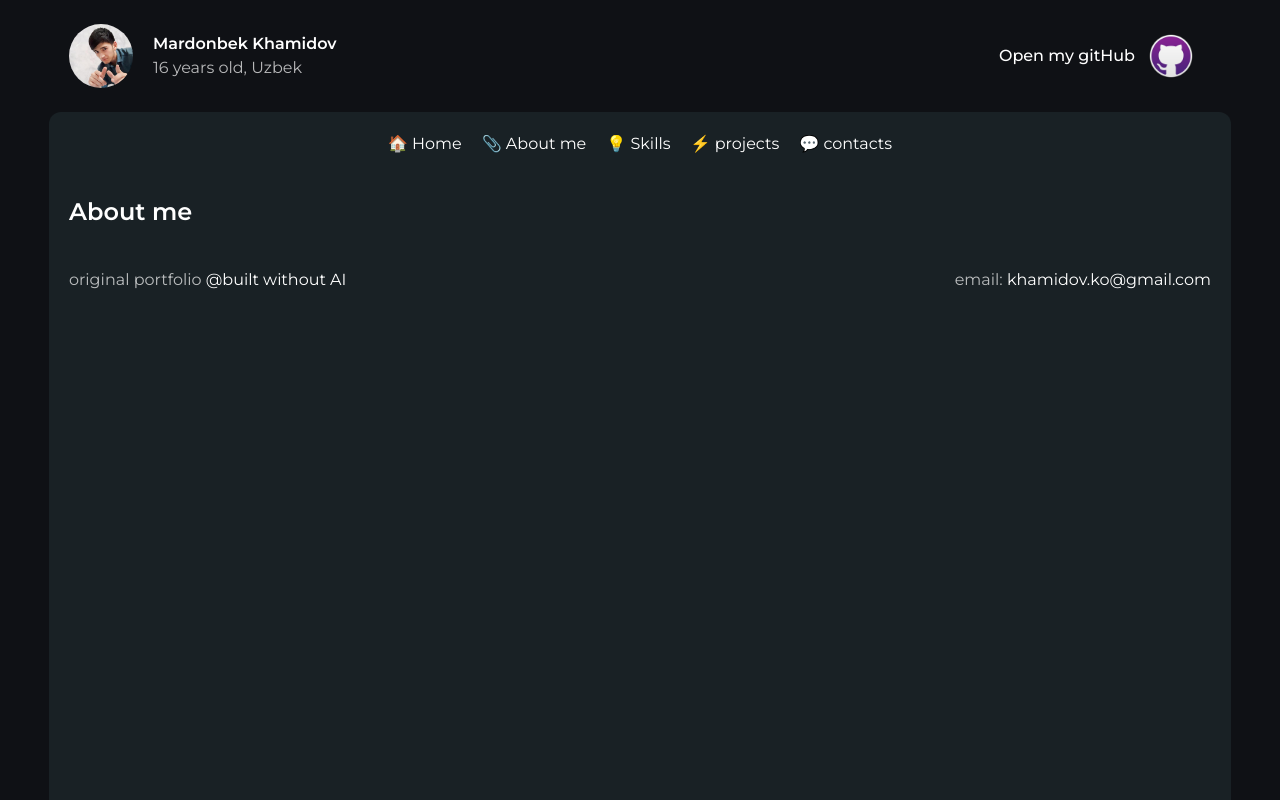
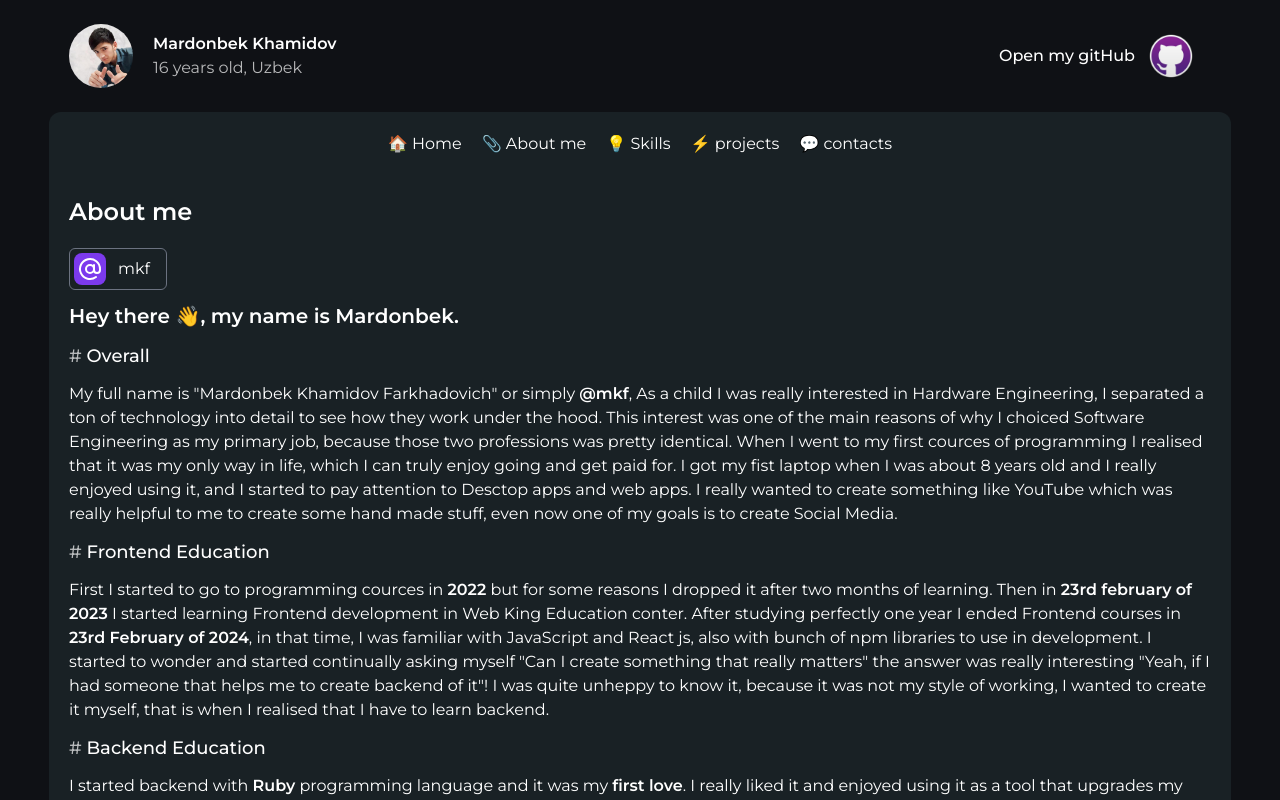
Before and after one commit to silvante/portfolio, a React (Vite) app: page /info in a window 1280 px wide. Shown: the top 800 px of the page. Built offline with nearby package versions, Linux system fonts and the light colour scheme.

Commit message:
only articles left

```diff
--- a/src/components/Banner.jsx
+++ b/src/components/Banner.jsx
@@ -1,6 +1,7 @@
 import React from "react";
 import Space from "../lottie/Space";
 import { team_members } from "../data";
+import { Link } from "react-router-dom";
 
 const Banner = () => {
   return (
@@ -25,6 +26,7 @@ const Banner = () => {
             );
           })}
         </div>
+        <Link to={"/info"} className="px-4 py-2 bg-violet-600 rounded-xl inline-block mt-4">About me →</Link>
       </div>
       <div className="max-w-full md:max-w-[280px] lg:max-w-[380px]">
         <Space />
--- /dev/null
+++ b/src/components/ScrollToTop.jsx
@@ -0,0 +1,13 @@
+// ScrollToTop.jsx
+import { useEffect } from 'react';
+import { useLocation } from 'react-router-dom';
+
+export default function ScrollToTop() {
+  const location = useLocation();
+
+  useEffect(() => {
+    window.scrollTo(0, 0);
+  }, [location.pathname]);
+
+  return null;
+}
--- a/src/layouts/MainLayout.jsx
+++ b/src/layouts/MainLayout.jsx
@@ -2,10 +2,12 @@ import { Outlet } from "react-router-dom";
 import Header from "../components/Header";
 import Nav from "../components/Nav";
 import Footer from "../components/Footer";
+import ScrollToTop from "../components/ScrollToTop";
 
 const MainLayout = () => {
   return (
     <main className="w-full h-screen flex justify-center">
+      <ScrollToTop />
       <div className="w-[90%] lg:w-contain flex flex-col">
         <Header />
         <div className="w-full flex-1 main_bg rounded-tr-xl rounded-tl-xl">
--- a/src/pages/Info.jsx
+++ b/src/pages/Info.jsx
@@ -1,11 +1,39 @@
-import React from 'react'
+import React from "react";
+import { profile_picture } from "../data";
+import { AtSign } from "lucide-react";
+import { Link } from "react-router-dom";
 
 const Info = () => {
   return (
-    <div className="p-5">
+    <div className="p-5 space-y-5">
       <h1 className="text-2xl font-semibold">About me</h1>
+      <div className="flex flex-col items-start space-y-3">
+        <div className="p-1 rounded-md border border-gray-500 flex items-center cursor-pointer">
+          <div className="bg-violet-600 p-1 rounded-lg">
+            <AtSign />
+          </div>
+          <p className="px-3">mkf</p>
+        </div>
+        <h2 className="text-xl font-semibold">
+          Hey there 👋, my name is Mardonbek.
+        </h2>
+        <h3 className="text-lg font-medium"><span className="text-white/70">#</span> Overall</h3>
+        <p>
+          My full name is "Mardonbek Khamidov Farkhadovich" or simply <span className="font-semibold"> @mkf</span>, As a child I was really interested in Hardware Engineering, I separated a ton of technology into detail to see how they work under the hood. This interest was one of the main reasons of why I choiced Software Engineering as my primary job, because those two professions was pretty identical. When I went to my first cources of programming I realised that it was my only way in life, which I can truly enjoy going and get paid for. I got my fist laptop when I was about 8 years old and I really enjoyed using it, and I started to pay attention to Desctop apps and web apps. I really wanted to create something like YouTube which was really helpful to me to create some hand made stuff, even now one of my goals is to create Social Media.
+        </p>
+        <h3 className="text-lg font-medium"><span className="text-white/70">#</span> Frontend Education</h3>
+        <p>
+          First I started to go to programming cources in <span className="font-semibold">2022</span> but for some reasons I dropped it after two months of learning. Then in <span className="font-semibold">23rd february of 2023</span> I started learning Frontend development in Web King Education conter. After studying perfectly one year I ended Frontend courses in <span className="font-semibold">23rd February of 2024</span>, in that time, I was familiar with JavaScript and React js, also with bunch of npm libraries to use in development. I started to wonder and started continually asking myself "Can I create something that really matters" the answer was really interesting "Yeah, if I had someone that helps me to create backend of it"! I was quite unheppy to know it, because it was not my style of working, I wanted to create it myself, that is when I realised that I have to learn backend.
+        </p>
+        <h3 className="text-lg font-medium"><span className="text-white/70">#</span> Backend Education</h3>
+        <p>
+          I started backend with <span className="font-semibold">Ruby</span> programming language and it was my <span className="font-semibold">first love</span>. I really liked it and enjoyed using it as a tool that upgrades my productivity. Ruby really did its job with <span className="font-semibold">Ruby on Rails</span> it was really easy to use and had beautyful and elegance syntax that I really liked. But as I was only frontend developer, RoR was not easy for me. After failing to learn RoR I started learning <span className="font-semibold">NodeJs</span> for backend. Node js was more complicated then rails but I forced myself to learn it and that complexity helped me to level-up as a backend developer. I wanted to learn PHP at the time I wanted to learn Golang but non of them felt like Ruby. And I came back to Ruby on Rails, and this time was different I could understand every method of it and I was really interested to learn it and to do it my primary Tool. But just because there was no jobs for Ruby in my country Uzbekistan, and now I am using Ruby on Rails for only my side projects.
+        </p>
+      </div>
+      <p>-- if you want to know about me more You can chack my <Link to={"/contacts"} className="text-violet-600 underline">contacts</Link></p>
+      <Link to={"/skills"} className="px-4 py-2 bg-violet-600 rounded-xl inline-block">Skills →</Link>
     </div>
-  )
-}
+  );
+};
 
-export default Info
+export default Info;
--- a/src/pages/Projects.jsx
+++ b/src/pages/Projects.jsx
@@ -1,15 +1,28 @@
-import React from 'react'
-import Portfolio from '../sections/Portfolio'
+import React from "react";
+import Portfolio from "../sections/Portfolio";
+import { Link } from "react-router-dom";
 
 const Projects = () => {
   return (
     <div className="p-5 space-y-5">
       <h1 className="text-2xl font-semibold">Projects</h1>
-      <p className='lg:w-2/3'>Those projects are all created by myself and with minimal help of AI. Some of those are only backend parts and some are frontend. Also I have Full-stack projects which had built with rails. Finally some projects are Figma designs.</p>
+      <p className="lg:w-2/3">
+        Those projects are all created by myself and with minimal help of AI.
+        Some of those are only backend parts and some are frontend. Also I have
+        Full-stack projects which had built with rails. Finally some projects
+        are Figma designs.
+      </p>
       <p>-- all projects</p>
       <Portfolio />
+      <p>-- next page</p>
+      <Link
+        to={"/contacts"}
+        className="px-4 py-2 bg-violet-600 rounded-xl inline-block"
+      >
+        Contacts →
+      </Link>
     </div>
-  )
-}
+  );
+};
 
-export default Projects
+export default Projects;
--- a/src/pages/Skills.jsx
+++ b/src/pages/Skills.jsx
@@ -1,15 +1,28 @@
-import React from 'react'
-import SkillCards from '../sections/SkillCards'
+import React from "react";
+import SkillCards from "../sections/SkillCards";
+import { Link } from "react-router-dom";
 
 const Skills = () => {
   return (
     <div className="p-5 space-y-5">
       <h1 className="text-2xl font-semibold">Skills</h1>
-      <p className='lg:w-2/3'>In the cards below, my main skills that I mastered in my carrier of Software engineer. Many of them are fully functional programming languages, some of them are just libraries, and some of them are full-stack, front-end and back-end only frameworks.</p>
+      <p className="lg:w-2/3">
+        In the cards below, my main skills that I mastered in my carrier of
+        Software engineer. Many of them are fully functional programming
+        languages, some of them are just libraries, and some of them are
+        full-stack, front-end and back-end only frameworks.
+      </p>
       <p>-- the cards</p>
       <SkillCards />
+      <p>-- next page</p>
+      <Link
+        to={"/projects"}
+        className="px-4 py-2 bg-violet-600 rounded-xl inline-block"
+      >
+        Projects →
+      </Link>
     </div>
-  )
-}
+  );
+};
 
-export default Skills
+export default Skills;
--- a/src/sections/Portfolio.jsx
+++ b/src/sections/Portfolio.jsx
@@ -20,7 +20,7 @@ const Portfolio = () => {
                 </div>
                 <div className="text-start space-y-2 p-5">
                   <p className="font-bold text-lg truncate">{project.name}</p>
-                  <p className="truncate">{project.info}</p>
+                  <p>{project.info}</p>
                   <div className="space-x-3 flex flex-wrap">
                     {project.texnos.map((textno) => {
                       return (
```
Also changed, not shown: 1 other file (tests, documents, lock files or other folders).
